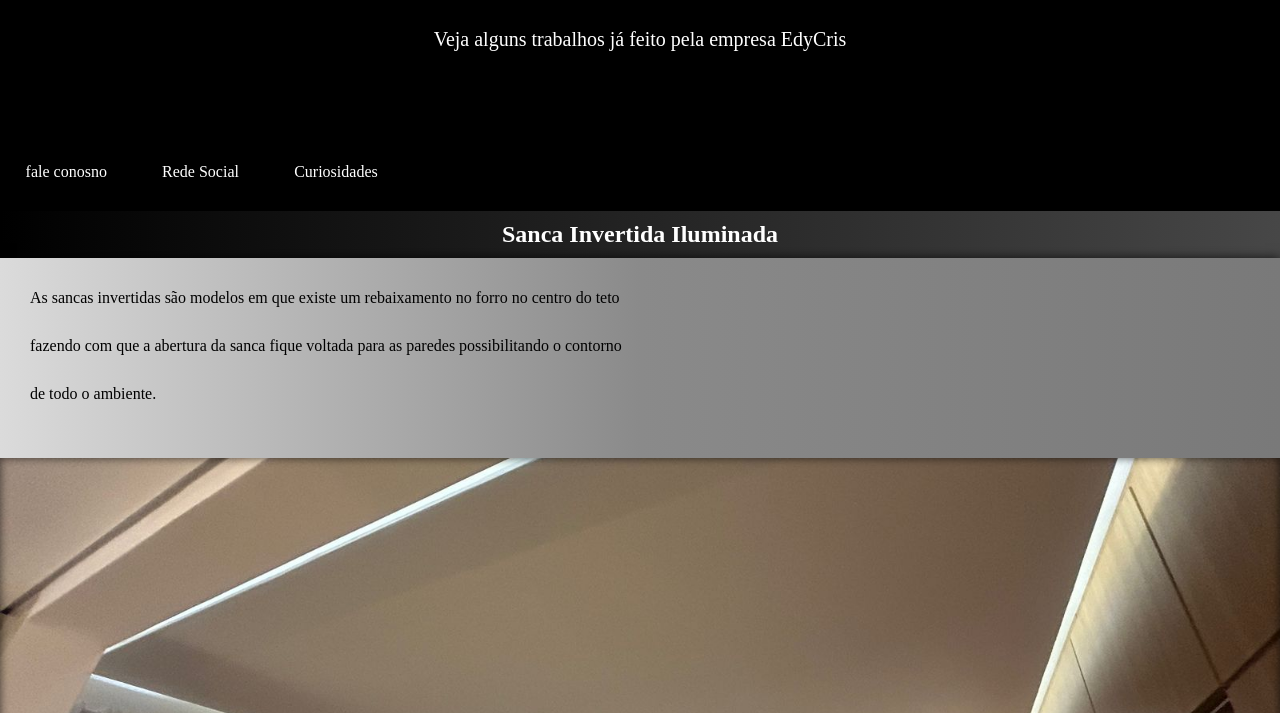
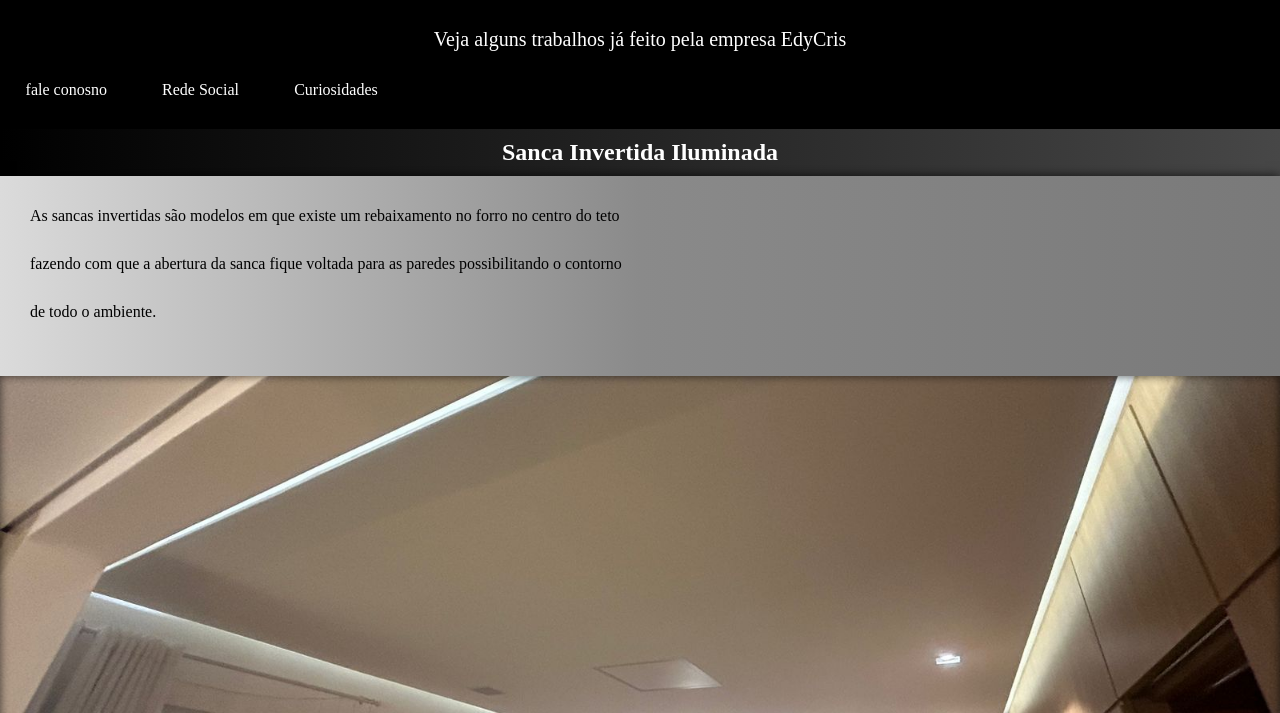
Before and after one commit to BrayanHerbert/edycris, a plain HTML site: page index.html in a window 1280 px wide. Shown: the part 87-800 px from the top of the page. Drawn offline with Linux system fonts and the light colour scheme.

Commit message:
Ultimo +++

```diff
--- a/style.css
+++ b/style.css
@@ -14,8 +14,6 @@
 *{
     margin: 0px;
     padding: 0px;
-
-
 }
 html, body{
     background-color: slategrey;
@@ -24,10 +22,12 @@ html, body{
     font-size: 1empx;
 }
 header{
-    background-color: black;
-    color: white;
-    text-align: center;
-    height: 250px;
+      text-align: center;
+      background-color: black;
+      padding-bottom: 30px;
+      color: white;
+
+
 }
 
 header h1{
@@ -99,6 +99,8 @@ h2{
     background-attachment: scroll;
     background-position: center center;
     height: 80vh;
+
+
 }
 #img04{
     background-image: url(imagens/img2.jpg);
```
